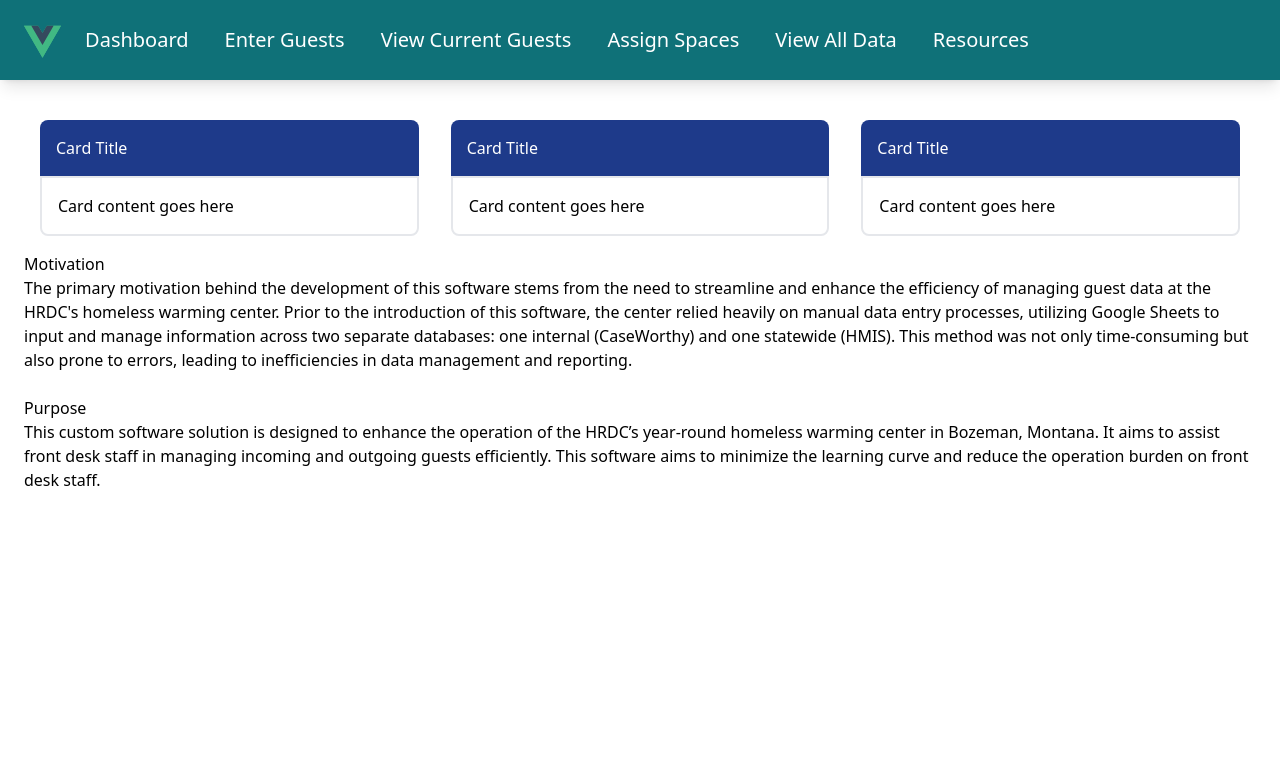
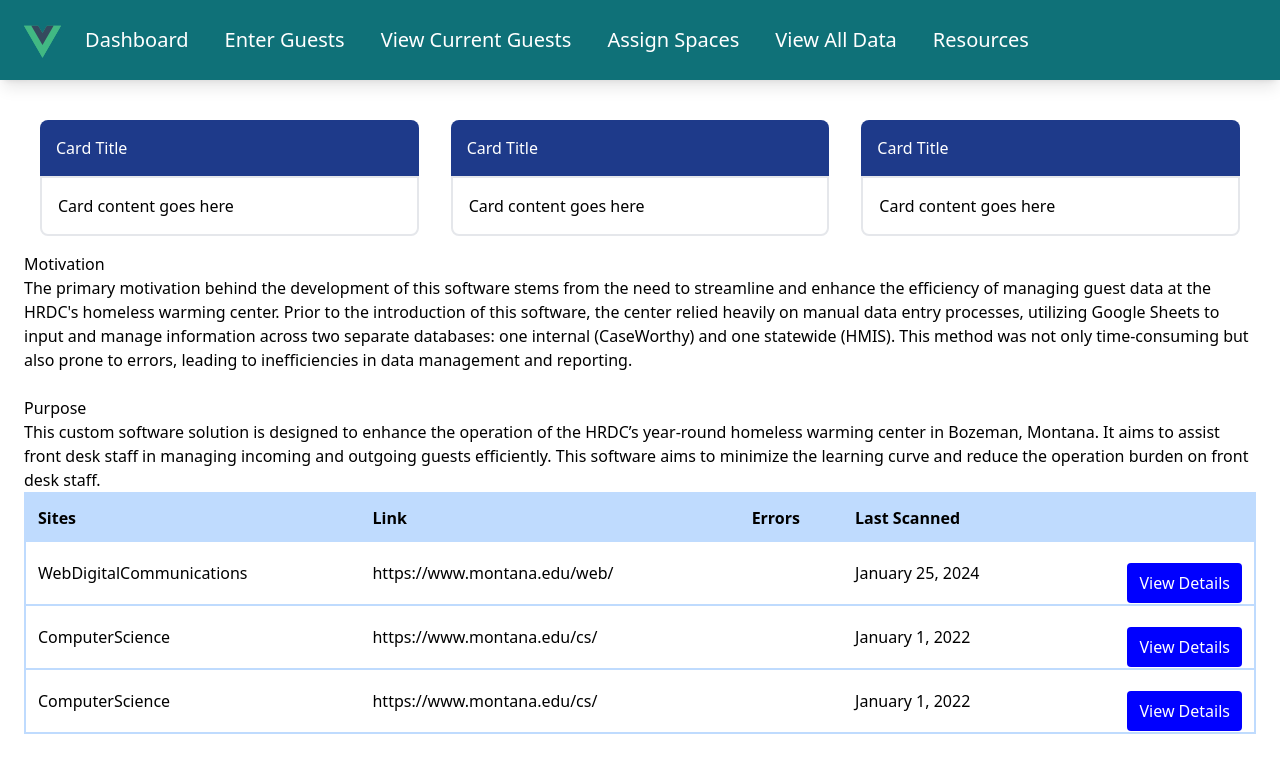
Before and after one commit to 423s24/Group_3, a Vue app in the folder warming-shelter/: page /dashboard in a window 1280 px wide. Shown: the top 772 px of the page. Built offline with nearby package versions, Linux system fonts and the light colour scheme; sample sign-in values are in the browser's storage.

Commit message:
added table and sample data from other project

```diff
--- a/warming-shelter/src/views/Dashboard.vue
+++ b/warming-shelter/src/views/Dashboard.vue
@@ -16,6 +16,33 @@
 
         <h2>Purpose</h2>
         <p>This custom software solution is designed to enhance the operation of the HRDC’s year-round homeless warming center in Bozeman, Montana. It aims to assist front desk staff in managing incoming and outgoing guests efficiently. This software aims to minimize the learning curve and reduce the operation burden on front desk staff.</p>
+
+        <table class="w-full border-2 border-blue-200">
+            <thead class="bg-blue-200">
+            <tr>
+                <th class="text-left p-3">Sites <i class="bi-alarm"></i></th>
+                <th class="text-left p-3">Link</th>
+                <th class="text-left p-3">Errors</th>
+                <th class="text-left p-3">Last Scanned</th>
+                <th class="sr-only">View Details</th>
+            </tr>
+            </thead>
+            <tbody class="rounded">
+
+            <tr class="border-b-2 border-blue-200 h-14" v-for="(site, index) in sites" :key="index">
+                <td class="px-3">{{ site.name }}</td>
+                <td class="px-3">{{ site.link }}</td>
+                <td class="px-3"><span class="flex w-10 rounded justify-center py-2 font-bold" :class="[
+                site.errors == 0 ? 'bg-success text-white' : '',
+                site.errors > 0 && site.errors < 5 ? 'bg-warning text-white' : '',
+                site.errors > 5 ? 'bg-danger text-white' : '',
+                ]">{{ site.errors }}</span></td>
+                <td class="px-3">{{ site.lastScanned }}</td>
+                <td class="px-3 text-right"><button @click="redirect(uid)" class="bg-primary text-white rounded px-3 py-2">View Details</button></td>
+            </tr>
+
+      </tbody>
+    </table>
       </Wrapper>
     </div>
   </template>
@@ -31,6 +58,40 @@
       Header,
       Wrapper,
       CounterCard
+    },
+
+  data() {
+    return {
+      sites: [
+        {
+          uid: 1,
+          name: 'WebDigitalCommunications',
+          link: 'https://www.montana.edu/web/',
+          errors: 0,
+          page: 1,
+          docs: 0,
+          lastScanned: 'January 25, 2024'
+        },
+        {
+          uid: 2,
+          name: 'ComputerScience',
+          link: 'https://www.montana.edu/cs/',
+          errors: 0,
+          page: 1,
+          docs: 0,
+          lastScanned: 'January 1, 2022'
+        },
+        {
+          uid: 3,
+          name: 'ComputerScience',
+          link: 'https://www.montana.edu/cs/',
+          errors: 0,
+          page: 1,
+          docs: 0,
+          lastScanned: 'January 1, 2022'
+        }
+      ]
     }
-  }
+    }
+}
   </script>
```
